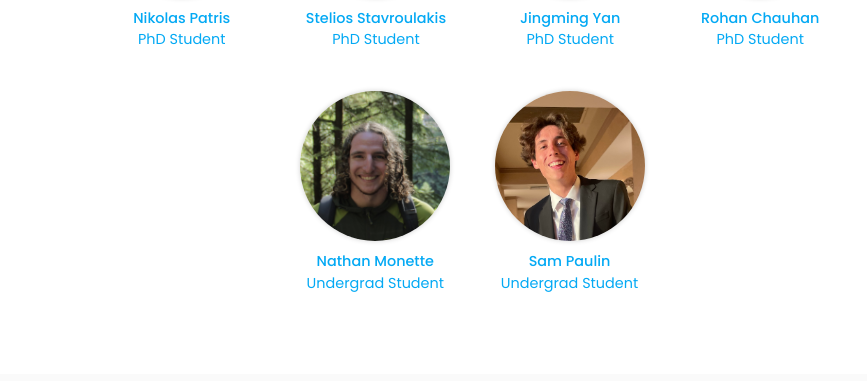
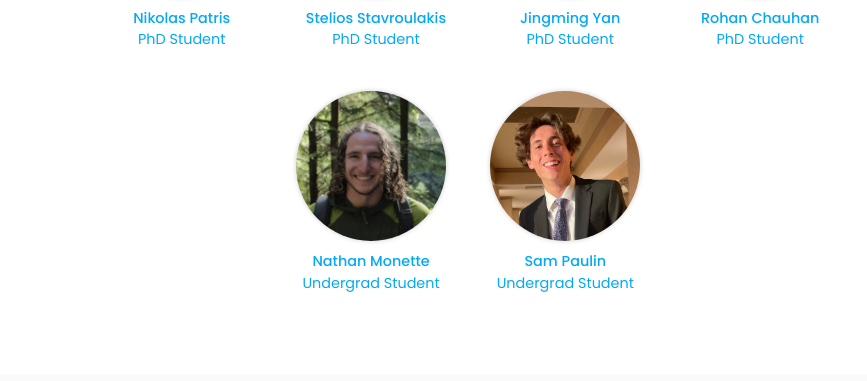
Before and after one commit to goallabuci/goallabuci.github.io, a Jekyll site: the page built from team/index.md, in a window 1280 px wide. Shown: the part 799-1180 px from the top of the page, without its empty margins (158-1025 px from the left). Built offline with Jekyll 4.4.1, drawn with Linux system fonts in a browser that asks for light colours.

Commit message:
Update index.md

```diff
--- a/team/index.md
+++ b/team/index.md
@@ -69,7 +69,7 @@ nav:
       PhD Student
     </span></a>
     <br/>
-&nbsp;&nbsp;&nbsp;&nbsp;&nbsp;&nbsp;&nbsp;&nbsp;&nbsp;&nbsp;&nbsp;&nbsp;&nbsp;&nbsp;&nbsp;&nbsp;&nbsp;&nbsp;&nbsp;&nbsp;&nbsp;&nbsp;&nbsp;&nbsp;&nbsp;&nbsp;&nbsp;&nbsp;&nbsp;&nbsp;&nbsp;&nbsp;&nbsp;&nbsp;&nbsp;&nbsp;&nbsp;&nbsp;&nbsp;&nbsp;&nbsp;&nbsp;&nbsp;&nbsp;&nbsp;&nbsp;&nbsp;&nbsp;&nbsp;&nbsp;&nbsp;&nbsp;&nbsp;&nbsp;&nbsp;&nbsp;&nbsp;&nbsp;
+&nbsp;&nbsp;&nbsp;&nbsp;&nbsp;&nbsp;&nbsp;&nbsp;&nbsp;&nbsp;&nbsp;&nbsp;&nbsp;&nbsp;&nbsp;&nbsp;&nbsp;&nbsp;&nbsp;&nbsp;&nbsp;&nbsp;&nbsp;&nbsp;&nbsp;&nbsp;&nbsp;&nbsp;&nbsp;&nbsp;&nbsp;&nbsp;&nbsp;&nbsp;&nbsp;&nbsp;&nbsp;&nbsp;&nbsp;&nbsp;&nbsp;&nbsp;&nbsp;&nbsp;&nbsp;&nbsp;&nbsp;&nbsp;&nbsp;&nbsp;&nbsp;&nbsp;&nbsp;&nbsp;&nbsp;&nbsp;&nbsp;
 <a href="https://nmonette.github.io" class="portrait" style="--width: 150px">
 <span class="portrait_image">
     <img
```
